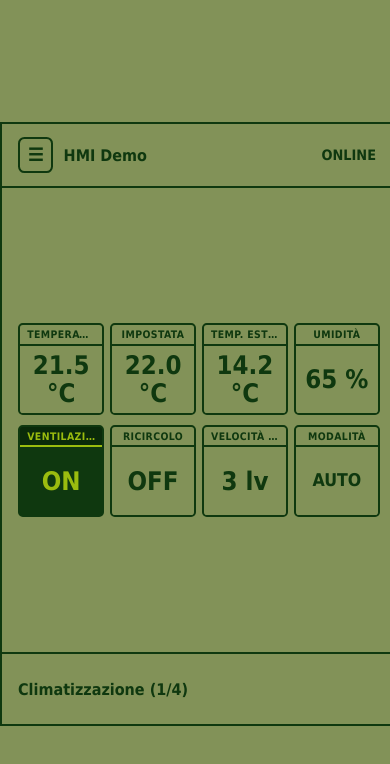
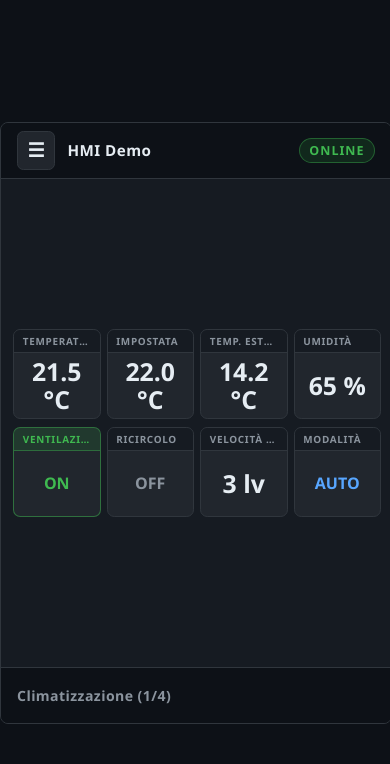
Before and after one commit to mad4j/hmi-demo, a Vue app: page / in a window 390 px wide. Shown: the top 764 px of the page. Built offline with nearby package versions, Linux system fonts and the light colour scheme.

Commit message:
feat: professional dark automotive layout for mobile/vehicle HMI
Agent-Logs-Url: https://github.com/mad4j/hmi-demo/sessions/0128d051-52b4-4b11-a5ff-3dcb6504c1bd

Co-authored-by: mad4j <1510799+mad4j@users.noreply.github.com>

```diff
--- a/src/App.vue
+++ b/src/App.vue
@@ -300,128 +300,172 @@ const goToParentMenu = () => {
 </template>
 
 <style scoped>
+/* ── Shell ──────────────────────────────────────────────── */
 .hmi-shell {
   display: grid;
-  grid-template-rows: 4rem 1fr 4.5rem;
+  grid-template-rows: 3.5rem 1fr 3.5rem;
   width: 100%;
   height: 100%;
-  background: #829258;
-  color: #0f380f;
-  border: 2px solid #0f380f;
+  background: #161b22;
+  color: #e6edf3;
+  border: 1px solid #30363d;
+  border-radius: 0.5rem;
+  overflow: hidden;
 }
 
+/* ── Bars ───────────────────────────────────────────────── */
 .bar {
   display: flex;
   align-items: center;
   justify-content: space-between;
   padding: 0 1rem;
-  background: #829258;
-  border-bottom: 2px solid #0f380f;
+  background: #0d1117;
+  border-bottom: 1px solid #30363d;
   font-weight: 700;
+  font-size: 0.95rem;
+  letter-spacing: 0.03em;
 }
 
 .top-left {
   display: inline-flex;
   align-items: center;
-  gap: 0.65rem;
+  gap: 0.75rem;
 }
 
 .bottom-bar {
   border-bottom: 0;
-  border-top: 2px solid #0f380f;
+  border-top: 1px solid #30363d;
   gap: 0.75rem;
+  font-size: 0.9rem;
+  color: #8b949e;
 }
 
+/* Status badge */
 .status {
-  font-size: 0.9rem;
+  font-size: 0.78rem;
+  font-weight: 700;
+  letter-spacing: 0.08em;
+  text-transform: uppercase;
+  padding: 0.2rem 0.6rem;
+  border-radius: 999px;
+  background: rgba(35, 134, 54, 0.2);
+  color: #3fb950;
+  border: 1px solid rgba(63, 185, 80, 0.4);
 }
 
+/* ── Content ────────────────────────────────────────────── */
 .content {
   display: flex;
   flex-direction: column;
-  gap: 0.75rem;
+  gap: 0.6rem;
   align-items: center;
   justify-content: center;
-  padding: 1rem;
-  text-align: center;
-  font-size: 1.05rem;
+  padding: 0.75rem;
   overflow: hidden;
 }
 
+/* ── Buttons ────────────────────────────────────────────── */
 button {
-  border: 2px solid #0f380f;
+  border: 1px solid #30363d;
   border-radius: 0.4rem;
-  background: #829258;
-  color: #0f380f;
+  background: #21262d;
+  color: #e6edf3;
   font-size: 1rem;
-  font-weight: 700;
+  font-weight: 600;
   touch-action: manipulation;
+  cursor: pointer;
+  transition: background 0.12s, border-color 0.12s;
+}
+
+button:active {
+  background: #388bfd22;
+  border-color: #388bfd;
 }
 
 .icon-button {
-  width: 2.2rem;
-  height: 2.2rem;
+  width: 2.4rem;
+  height: 2.4rem;
   padding: 0;
   display: inline-flex;
   align-items: center;
   justify-content: center;
-  font-size: 1.1rem;
+  font-size: 1.2rem;
+  border-radius: 0.4rem;
 }
 
+/* ── Menu indicator ─────────────────────────────────────── */
 .menu-indicator {
   flex: 0 1 auto;
   display: inline-flex;
   align-items: center;
   justify-content: center;
-  color: #0f380f;
-  font-size: 1rem;
+  font-size: 0.88rem;
+  font-weight: 600;
+}
+
+/* ── Menu list ──────────────────────────────────────────── */
+h1 {
+  font-size: 1.1rem;
   font-weight: 700;
+  color: #e6edf3;
+  margin: 0;
+  letter-spacing: 0.02em;
+  text-transform: uppercase;
 }
 
 .menu-list {
-  width: min(100%, 30rem);
+  width: min(100%, 32rem);
   list-style: none;
   padding: 0;
   margin: 0;
   display: flex;
   flex-direction: column;
-  gap: 0.65rem;
+  gap: 0.45rem;
   overflow-y: auto;
 }
 
 .menu-item {
   width: 100%;
-  min-height: 2.8rem;
-  padding: 0.45rem 0.8rem;
+  min-height: 3.2rem;
+  padding: 0 1rem;
   display: flex;
   align-items: center;
   justify-content: space-between;
+  border-radius: 0.4rem;
+  border: 1px solid #30363d;
+  background: #21262d;
+  font-size: 1rem;
+  color: #e6edf3;
+}
+
+.menu-item:active {
+  background: #388bfd22;
+  border-color: #388bfd;
 }
 
 .menu-back-button {
-  min-height: 2.5rem;
-  padding: 0.35rem 0.8rem;
+  min-height: 2.6rem;
+  padding: 0 0.9rem;
+  color: #8b949e;
+  font-size: 0.9rem;
 }
 
 .submenu-indicator {
   margin-left: 0.65rem;
-  font-size: 1.2rem;
+  font-size: 1.15rem;
+  color: #8b949e;
   line-height: 1;
-}
-
-h1 {
-  font-size: 1.3rem;
-  font-weight: 700;
 }
 
 p {
   max-width: 60ch;
 }
 
+/* ── Widget grid ────────────────────────────────────────── */
 .widget-grid {
   display: grid;
   grid-template-columns: repeat(4, 1fr);
-  gap: 0.6rem;
+  gap: 0.5rem;
   width: 100%;
 }
 </style>
--- a/src/assets/main.css
+++ b/src/assets/main.css
@@ -10,7 +10,7 @@ body {
   display: flex;
   align-items: center;
   justify-content: center;
-  background: #829258;
-  color: #0f380f;
-  font-family: Tahoma, Verdana, Arial, sans-serif;
+  background: #0d1117;
+  color: #e6edf3;
+  font-family: 'Segoe UI', Tahoma, Verdana, Arial, sans-serif;
 }
--- a/src/components/ParameterWidget.vue
+++ b/src/components/ParameterWidget.vue
@@ -52,29 +52,33 @@ const isActive = computed(() => props.type === 'boolean' && Boolean(props.value)
 </template>
 
 <style scoped>
+/* ── Base widget ─────────────────────────────────────────── */
 .param-widget {
   display: flex;
   flex-direction: column;
   width: 100%;
   min-height: 5.5rem;
-  border: 2px solid #0f380f;
-  border-radius: 0.3rem;
+  border: 1px solid #30363d;
+  border-radius: 0.45rem;
   overflow: hidden;
-  background: #829258;
-  color: #0f380f;
+  background: #21262d;
+  color: #e6edf3;
+  transition: border-color 0.15s;
 }
 
 .param-name {
   flex: 0 0 auto;
-  padding: 0.2rem 0.45rem;
-  font-size: 0.65rem;
+  padding: 0.25rem 0.55rem;
+  font-size: 0.62rem;
   font-weight: 700;
-  letter-spacing: 0.04em;
+  letter-spacing: 0.07em;
   text-transform: uppercase;
-  border-bottom: 2px solid #0f380f;
+  color: #8b949e;
+  border-bottom: 1px solid #30363d;
   white-space: nowrap;
   overflow: hidden;
   text-overflow: ellipsis;
+  background: #161b22;
 }
 
 .param-value {
@@ -82,28 +86,40 @@ const isActive = computed(() => props.type === 'boolean' && Boolean(props.value)
   display: flex;
   align-items: center;
   justify-content: center;
-  padding: 0.3rem 0.45rem;
-  font-size: 1.6rem;
+  padding: 0.3rem 0.4rem;
+  font-size: 1.55rem;
   font-weight: 700;
   line-height: 1.1;
   text-align: center;
   overflow-wrap: break-word;
+  color: #e6edf3;
 }
 
-/* Boolean widget: invert colours when active (true) */
+/* ── Boolean: OFF state ──────────────────────────────────── */
+.param-widget--boolean .param-value {
+  font-size: 1rem;
+  color: #8b949e;
+}
+
+/* ── Boolean: ON / active state ──────────────────────────── */
 .param-widget--boolean.param-widget--active {
-  background: #0f380f;
-  color: #9bbc0f;
+  border-color: rgba(63, 185, 80, 0.5);
 }
 
 .param-widget--boolean.param-widget--active .param-name {
-  background: #0a2a0a;
-  border-bottom-color: #9bbc0f;
-  color: #9bbc0f;
+  background: rgba(35, 134, 54, 0.2);
+  border-bottom-color: rgba(63, 185, 80, 0.4);
+  color: #3fb950;
 }
 
-/* Enum widget: slightly smaller value text to fit longer labels */
+.param-widget--boolean.param-widget--active .param-value {
+  color: #3fb950;
+  font-size: 1rem;
+}
+
+/* ── Enum widget ─────────────────────────────────────────── */
 .param-widget--enum .param-value {
-  font-size: 1.1rem;
+  font-size: 1rem;
+  color: #58a6ff;
 }
 </style>
```
